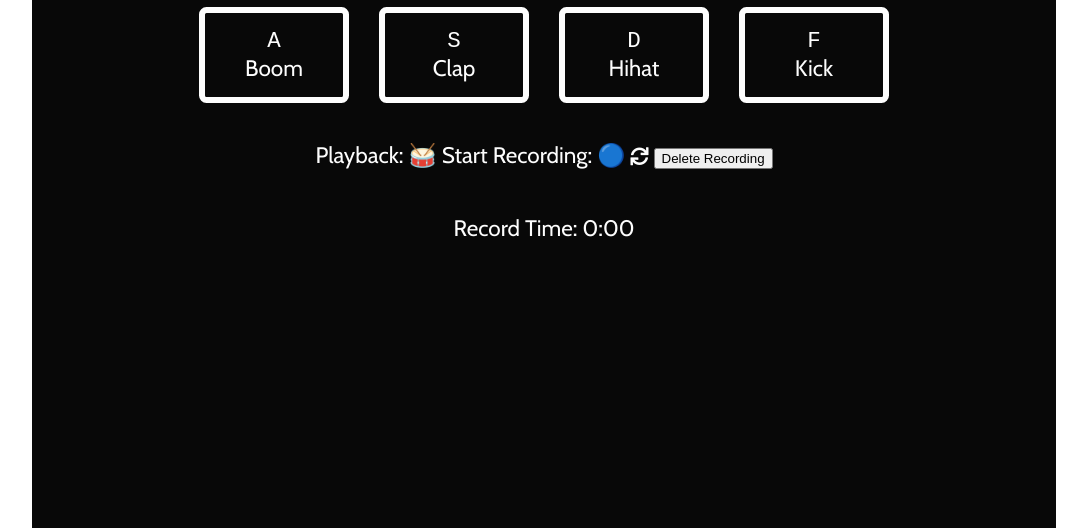
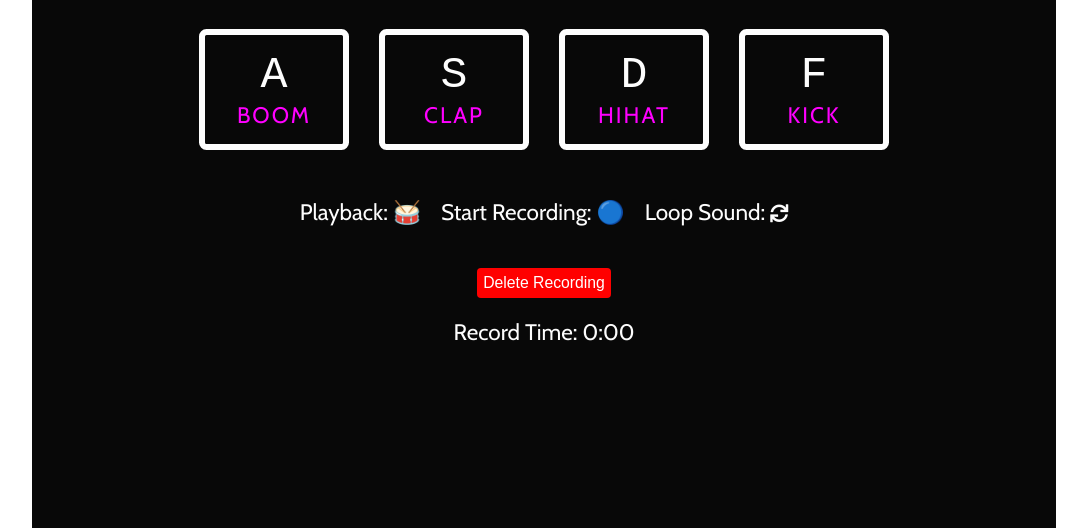
Before and after one commit to VontaJamal/Drum-Machine, a plain HTML site: page index.html in a window 1280 px wide. Shown: the part 272-800 px from the top of the page, without its empty margins (96-1183 px from the left). Drawn offline with nearby package versions, Linux system fonts and the light colour scheme.

Commit message:
change some styles

```diff
--- a/index.html
+++ b/index.html
@@ -22,18 +22,33 @@
   <body>
     <div class="wrapper">
       <div class="keyContainer">
-        <div data-key="65" class="key"><kbd>A</kbd> <span>Boom</span></div>
-        <div data-key="83" class="key"><kbd>S</kbd> <span>Clap</span></div>
-        <div data-key="68" class="key"><kbd>D</kbd> <span>Hihat</span></div>
-        <div data-key="70" class="key"><kbd>F</kbd> <span>Kick</span></div>
-        <div class="controls">
-          Playback: <span class="play">🥁</span>
-          <p class="recordText">Start Recording:</p>
-          <span class="record">🔵</span>
-          <p class="loop"><i class="fas fa-sync"></i></p>
-          <button class="reset">Delete Recording</button>
-          <p>Record Time: <span class="recordTime">0:00</span></p>
+        <h1>DJWS Drum Machine</h1>
+        <div data-key="65" class="key">
+          <kbd>A</kbd> <span class="sound">Boom</span>
         </div>
+        <div data-key="83" class="key">
+          <kbd>S</kbd> <span class="sound">Clap</span>
+        </div>
+        <div data-key="68" class="key">
+          <kbd>D</kbd> <span class="sound">Hihat</span>
+        </div>
+        <div data-key="70" class="key">
+          <kbd>F</kbd> <span class="sound">Kick</span>
+        </div>
+        <section class="controls">
+          <p class="control">Playback: <span class="play">🥁</span></p>
+
+          <div class="control">
+            <p class="recordText">Start Recording:</p>
+            <span class="record">🔵</span>
+          </div>
+
+          <p class="control">Loop Sound: <i class="fas fa-sync loop"></i></p>
+          <button class="reset control">Delete Recording</button>
+          <p class="full control">
+            Record Time: <span class="recordTime">0:00</span>
+          </p>
+        </section>
       </div>
 
       <audio data-key="65" src="sounds/boom.wav"></audio>
--- a/index.js
+++ b/index.js
@@ -63,13 +63,13 @@ function record() {
       formatCount(counter);
     }, 1000);
 
-    recordText.innerHTML = "Stop Recording";
-    recordButton.innerHTML = "🔴";
+    recordText.textContent = "Stop Recording:";
+    recordButton.textContent = "🔴";
   } else {
     clearInterval(updateTime);
-    recordText.innerHTML = "Start Recording";
-    recordButton.innerHTML = "🔵";
-    recordTime.innerHTML = "0:00";
+    recordText.textContent = "Start Recording:";
+    recordButton.textContent = "🔵";
+    recordTime.textContent = "0:00";
   }
 }
 
@@ -96,12 +96,6 @@ function playRecording() {
       setTimeout(function() {
         playNextSound(next);
       }, sounds[next].time);
-
-      // sound.addEventListener("ended", function soundPlayer() {
-      //   playNextSound(start + 1);
-
-      //   sound.removeEventListener("ended", soundPlayer);
-      // });
     }
   }
 }
@@ -191,20 +185,9 @@ function playNextSound(index) {
         stopPlaying();
       }
     }
-
-    // sound.addEventListener("ended", function soundPlayer() {
-    //   playNextSound(index + 1);
-    //   sound.removeEventListener("ended", soundPlayer);
-    // });
   } else {
     stopPlaying();
   }
-
-  //recording has finished
-  // console.log("index", index);
-  // if (index == sounds.length) {
-
-  // }
 }
 
 function randomColor() {
--- a/style.css
+++ b/style.css
@@ -8,6 +8,10 @@ html {
 *:before,
 *:after {
   box-sizing: inherit;
+}
+
+:root {
+  --white: #fdfdfd;
 }
 
 body {
@@ -36,7 +40,7 @@ body {
 }
 
 .key {
-  border: 0.4rem solid #fdfdfd;
+  border: 0.4rem solid var(--white);
   border-radius: 0.5rem;
   margin: 1rem;
   padding: 1rem 0.5rem;
@@ -49,18 +53,33 @@ body {
 
 kbd {
   display: block;
+  font-size: 2em;
+}
+
+.sound {
+  text-transform: uppercase;
+  color: #ff00ff;
+  letter-spacing: 2px;
 }
 
 .playing {
   transform: scale(1.1);
-  box-shadow: 0 0 1rem #fdfdfd;
+  box-shadow: 0 0 1rem var(--white);
 }
 
 .controls {
-  width: 100%;
+  width: 60%;
   text-align: center;
   font-size: 1.5rem;
-  color: #fdfdfd;
+  color: var(--white);
+  display: flex;
+  flex-flow: column wrap;
+  justify-content: center;
+  align-items: center;
+}
+
+.control {
+  margin: 10px;
 }
 
 .play:hover,
@@ -73,8 +92,28 @@ kbd {
 .loop {
   display: inline-block;
   transition: color 0.3s ease-in-out;
-  color: #fdfdfd;
+  color: var(--white);
   font-size: 0.8em;
+}
+
+.full {
+  width: 100%;
+  order: 1;
+}
+
+.recordText {
+  display: inline-block;
+}
+
+h1 {
+  width: 100%;
+  color: #007ce1;
+  text-align: center;
+  font-size: 3em;
+}
+
+.reset {
+  order: 2;
 }
 
 .looping {
@@ -83,6 +122,27 @@ kbd {
   -webkit-animation: spin 2s linear infinite;
   -moz-animation: spin 2s linear infinite;
   animation: spin 2s linear infinite;
+}
+
+button {
+  border: solid 1px transparent;
+  border-radius: 4px;
+  font-size: 0.7em;
+  background: red;
+  color: white;
+  padding: 5px;
+  transition: all 150ms ease;
+}
+
+button:active {
+  color: #fff;
+  text-shadow: 0 -1px 0 #444, 0 0 5px #ffd, 0 0 8px #fff;
+  box-shadow: 0 1px 0 #666, 0 2px 0 #444, 0 2px 2px rgba(0, 0, 0, 0.9);
+  -webkit-transform: translateY(3px);
+  transform: translateY(3px);
+
+  -webkit-animation: none;
+  animation: none;
 }
 
 @-moz-keyframes spin {
@@ -110,10 +170,6 @@ kbd {
   }
 }
 
-.recordText {
-  display: inline-block;
-}
-
 /* Small devices (tablets, 768px and up) */
 @media (min-width: 550px) {
   .keyContainer {
@@ -125,6 +181,15 @@ kbd {
   .key {
     width: 10rem;
   }
+
+  .controls {
+    flex-flow: row wrap;
+  }
+
+  .reset,
+  .full {
+    order: 0;
+  }
 }
 /* Large devices (large desktops, 1200px and up) */
 @media (min-width: 850px) {
```
